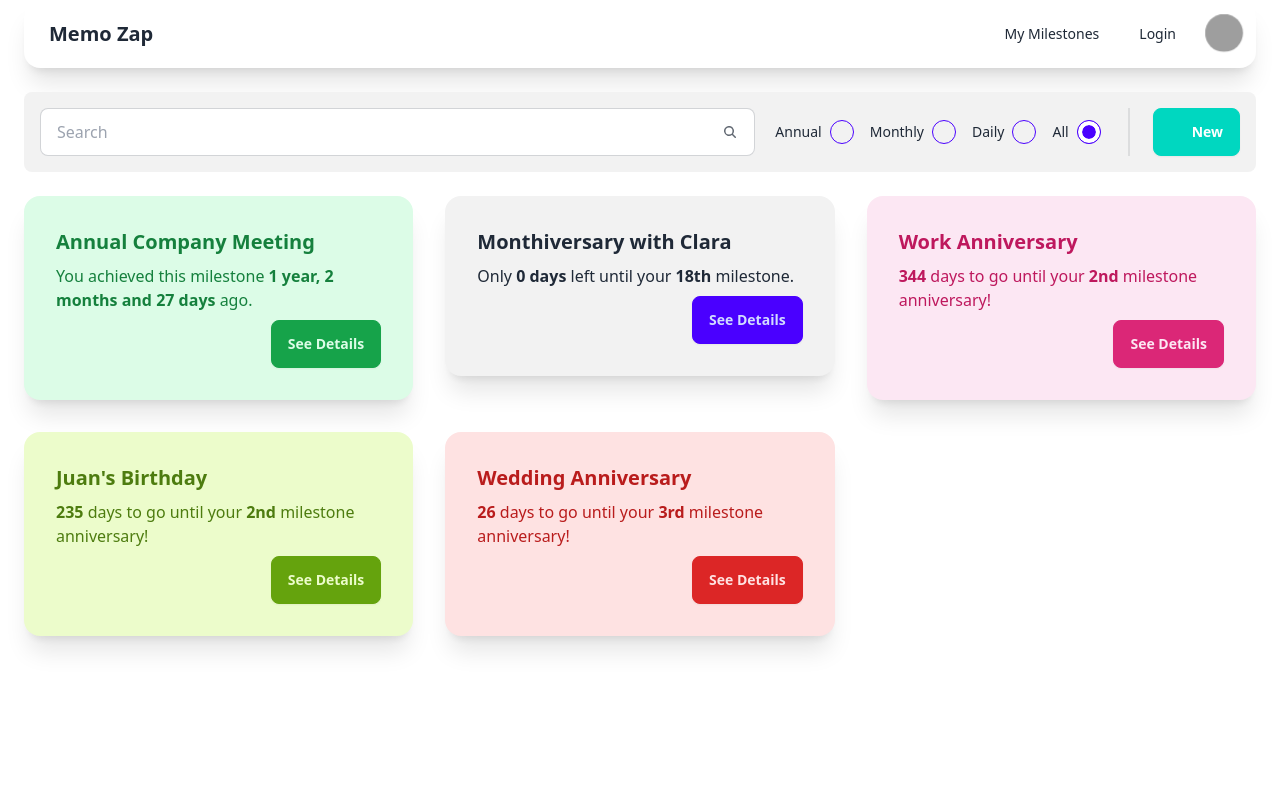
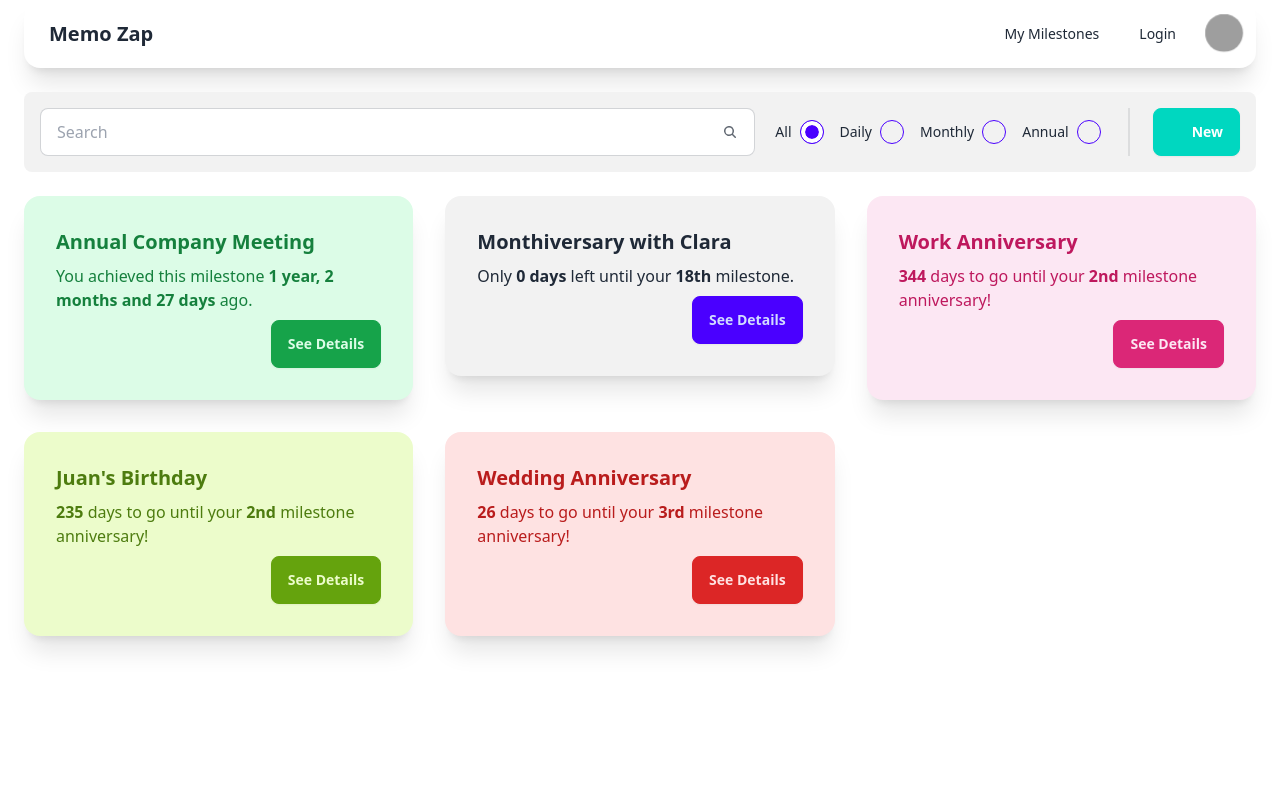
Before and after one commit to mauroef/memo-zap, a Vue app: page /milestones in a window 1280 px wide. Shown: the top 800 px of the page. Built offline with nearby package versions, Linux system fonts and the light colour scheme; grey boxes are pictures that could not be loaded; some icons are missing.

Commit message:
Adding filters

```diff
--- a/src/components/milestones/MilesoneFilter.vue
+++ b/src/components/milestones/MilesoneFilter.vue
@@ -3,7 +3,13 @@
     <!-- Search -->
     <div class="flex-grow">
       <label class="input input-bordered flex items-center gap-2"
-        ><input type="search" class="grow" placeholder="Search" />
+        ><input
+          type="search"
+          class="grow"
+          placeholder="Search"
+          v-model="localSearchQuery"
+          :disabled="disabledFilters"
+        />
         <svg
           xmlns="http://www.w3.org/2000/svg"
           viewBox="0 0 16 16"
@@ -20,32 +26,22 @@
     </div>
     <!-- Radio buttons -->
     <div class="flex gap-2">
-      <div class="form-control justify-center">
+      <div
+        class="form-control justify-center"
+        v-for="freq in frequencies"
+        :key="freq.value"
+      >
         <label class="label cursor-pointer flex gap-2">
-          <span class="label-text">Annual</span>
-          <input type="radio" name="radio-filter" class="radio radio-primary" />
-        </label>
-      </div>
-      <div class="form-control justify-center">
-        <label class="label cursor-pointer flex gap-2">
-          <span class="label-text">Monthly</span>
-          <input type="radio" name="radio-filter" class="radio radio-primary" />
-        </label>
-      </div>
-      <div class="form-control justify-center">
-        <label class="label cursor-pointer flex gap-2">
-          <span class="label-text">Daily</span>
-          <input type="radio" name="radio-filter" class="radio radio-primary" />
-        </label>
-      </div>
-      <div class="form-control justify-center">
-        <label class="label cursor-pointer flex gap-2">
-          <span class="label-text">All</span>
+          <span class="label-text">{{ freq.label }}</span>
           <input
             type="radio"
+            :value="freq.value"
+            class="radio radio-primary"
             name="radio-filter"
-            class="radio radio-primary"
-            checked
+            v-model="localFrequency"
+            @change="updateFilters"
+            :checked="freq.value === 'all' && !disabledFilters"
+            :disabled="disabledFilters"
           />
         </label>
       </div>
@@ -62,3 +58,52 @@
     </div>
   </article>
 </template>
+
+<script setup>
+import { ref, watch } from 'vue';
+import { FREQUENCY } from '@/constants';
+
+const props = defineProps({
+  filters: {
+    type: Object,
+    required: true,
+  },
+  disabledFilters: {
+    type: Boolean,
+    default: false,
+  }
+});
+
+const emit = defineEmits(['update:filters']);
+
+const localSearchQuery = ref(props.filters.searchQuery);
+const localFrequency = ref(props.filters.selectedFrequency);
+
+const frequencies = [
+  { label: 'All', value: 'all' },
+  ...Object.entries(FREQUENCY).map(([key, value]) => ({
+    label: key.charAt(0).toUpperCase() + key.slice(1).toLowerCase(),
+    value,
+  })),
+];
+
+let debounceTimeout = null;
+
+const handleSearchInput = () => {
+  if (debounceTimeout) {
+    clearTimeout(debounceTimeout);
+  }
+
+  debounceTimeout = setTimeout(() => {
+    emit('update:filters', { ...props.filters, searchQuery: localSearchQuery.value });
+  }, 300);
+};
+
+watch(localSearchQuery, () => {
+  handleSearchInput();
+});
+
+watch(localFrequency, (newFrequency) => {
+  emit('update:filters', { ...props.filters, selectedFrequency: newFrequency });
+});
+</script>
--- a/src/components/ui/BaseHero.vue
+++ b/src/components/ui/BaseHero.vue
@@ -1,23 +1,34 @@
 <template>
-  <section class="p-6">
-    <article class="hero bg-base-200 min-h-70dvh rounded-lg" :class="{ 'bg-gradient-to-r from-blue-100 to-teal-100 dark:from-gray-800 dark:to-black': withBg }">
+  <article
+    class="hero bg-base-200 min-h-70dvh rounded-lg"
+    :class="{
+      'bg-gradient-to-r from-blue-100 to-teal-100 dark:from-gray-800 dark:to-black':
+        withBg,
+    }"
+  >
     <div class="hero-content text-center">
       <div class="max-w-xl">
-          <h1 class="text-5xl font-bold"><slot name="title"></slot></h1>
+        <h1 class="text-5xl font-bold">
+          <slot name="title"></slot>
+        </h1>
         <p class="py-6">
           <slot name="description"></slot>
         </p>
-          <router-link v-if="props.cta" :to="props.ctaLink" class="btn btn-primary">{{
-            props.ctaText
-          }}</router-link>
+        <div v-if="cta">
+          <button v-if="ctaAction" class="btn btn-primary" @click="ctaAction">
+            {{ ctaText }}
+          </button>
+          <router-link v-else :to="ctaLink" class="btn btn-primary">
+            {{ ctaText }}
+          </router-link>
+        </div>
       </div>
     </div>
   </article>
-  </section>
 </template>
 
 <script setup>
-const props = defineProps({
+defineProps({
   cta: {
     type: Boolean,
   },
@@ -28,9 +39,13 @@ const props = defineProps({
     type: String,
     default: '/',
   },
+  ctaAction: {
+    type: Function,
+    default: null,
+  },
   withBg: {
     type: Boolean,
     default: false,
-  }
+  },
 });
 </script>
--- a/src/constants/config.js
+++ b/src/constants/config.js
@@ -4,4 +4,4 @@ export const FREQUENCY = {
   DAILY: 'daily',
   MONTHLY: 'monthly',
   ANNUAL: 'annual',
-}
+};
--- a/src/views/HomeView.vue
+++ b/src/views/HomeView.vue
@@ -1,4 +1,5 @@
 <template>
+  <section class="p-6">
     <base-hero cta cta-text="Log In to Get Started" cta-link="/auth" with-bg>
       <template #title
         >Welcome to
@@ -13,6 +14,7 @@
         remember!</template
       >
     </base-hero>
+  </section>
 
   <div class="px-6 w-full">
     <div class="divider divider-primary m-0"></div>
--- a/src/views/NotFoundView.vue
+++ b/src/views/NotFoundView.vue
@@ -1,4 +1,5 @@
 <template>
+  <section class="p-6">
     <base-hero cta cta-text="Return to Homepage" cta-link="/">
       <template #title> Uh-oh! Page Not Found </template>
       <template #description
@@ -6,4 +7,5 @@
         those important moments!</template
       >
     </base-hero>
+  </section>
 </template>
--- a/src/views/milestones/MilestoneListView.vue
+++ b/src/views/milestones/MilestoneListView.vue
@@ -1,29 +1,6 @@
 <template>
-  <section
-    class="max-w-7xl mx-auto p-6 min-h-screen flex gap-6 flex-col"
-    v-if="milestonesStore.allMilestones.length > 0"
-  >
-    <article>
-      <MilesoneFilter />
-    </article>
-    <article>
-      <ul class="grid gap-8 md:grid-cols-2 lg:grid-cols-3">
-        <li
-          v-for="milestone in milestonesStore.allMilestonesReversed"
-          :key="milestone.id"
-        >
-          <MilestoneItem
-            :id="milestone.id"
-            :name="milestone.name"
-            :startDate="milestone.startDate"
-            :frequency="milestone.frequency"
-            :color="milestone.color"
-          />
-        </li>
-      </ul>
-    </article>
-  </section>
-  <section v-else>
+  <!-- no milestones -->
+  <section v-if="milestonesStore.allMilestones.length === 0" class="p-6">
     <base-hero
       cta
       cta-text="Create Your First Milestone"
@@ -36,12 +13,81 @@
       </template>
     </base-hero>
   </section>
+
+  <!-- no filtered milestones -->
+  <section
+    v-else-if="filteredMilestones.length === 0"
+    class="max-w-7xl mx-auto min-h-screen flex gap-6 flex-col p-6"
+  >
+    <MilesoneFilter v-model:filters="filters" :disabled-filters="true" />
+    <base-hero
+      cta
+      cta-text="Clear Filters"
+      :cta-action="filteredMilestones.length === 0 ? clearFilters : null"
+    >
+      <template #title>No Matches Found</template>
+      <template #description>
+        It seems we couldn’t find any milestones that match your search or
+        selected filters. Adjust your filters or try a different search term to
+        explore your milestones.
+      </template>
+    </base-hero>
+  </section>
+
+  <!-- all or filtered milestones -->
+  <section
+    v-else
+    class="max-w-7xl mx-auto min-h-screen flex gap-6 flex-col p-6"
+  >
+    <article>
+      <MilesoneFilter v-model:filters="filters" />
+    </article>
+    <article>
+      <ul class="grid gap-8 md:grid-cols-2 lg:grid-cols-3">
+        <li v-for="milestone in filteredMilestones" :key="milestone.id">
+          <MilestoneItem
+            :id="milestone.id"
+            :name="milestone.name"
+            :startDate="milestone.startDate"
+            :frequency="milestone.frequency"
+            :color="milestone.color"
+          />
+        </li>
+      </ul>
+    </article>
+  </section>
 </template>
 
 <script setup>
+import { computed, ref } from 'vue';
 import { useMilestoneStore } from '@/store';
 import MilesoneFilter from '@/components/milestones/MilesoneFilter.vue';
 import MilestoneItem from '@/components/milestones/MilestoneItem.vue';
 
 const milestonesStore = useMilestoneStore();
+
+const filters = ref({
+  searchQuery: '',
+  selectedFrequency: 'all',
+});
+
+const filteredMilestones = computed(() => {
+  return milestonesStore.allMilestonesReversed.filter((milestone) => {
+    const matchesSearch = milestone.name
+      .toLowerCase()
+      .includes(filters.value.searchQuery.toLowerCase());
+    const matchesFrequency =
+      filters.value.selectedFrequency === 'all' ||
+      milestone.frequency === filters.value.selectedFrequency;
+
+    return matchesSearch && matchesFrequency;
+  });
+});
+
+const clearFilters = () => {
+  filters.value = {
+    searchQuery: '',
+    selectedFrequency: 'all',
+  };
+};
 </script>
```
Lines whose indentation alone changed are shown as unchanged.
